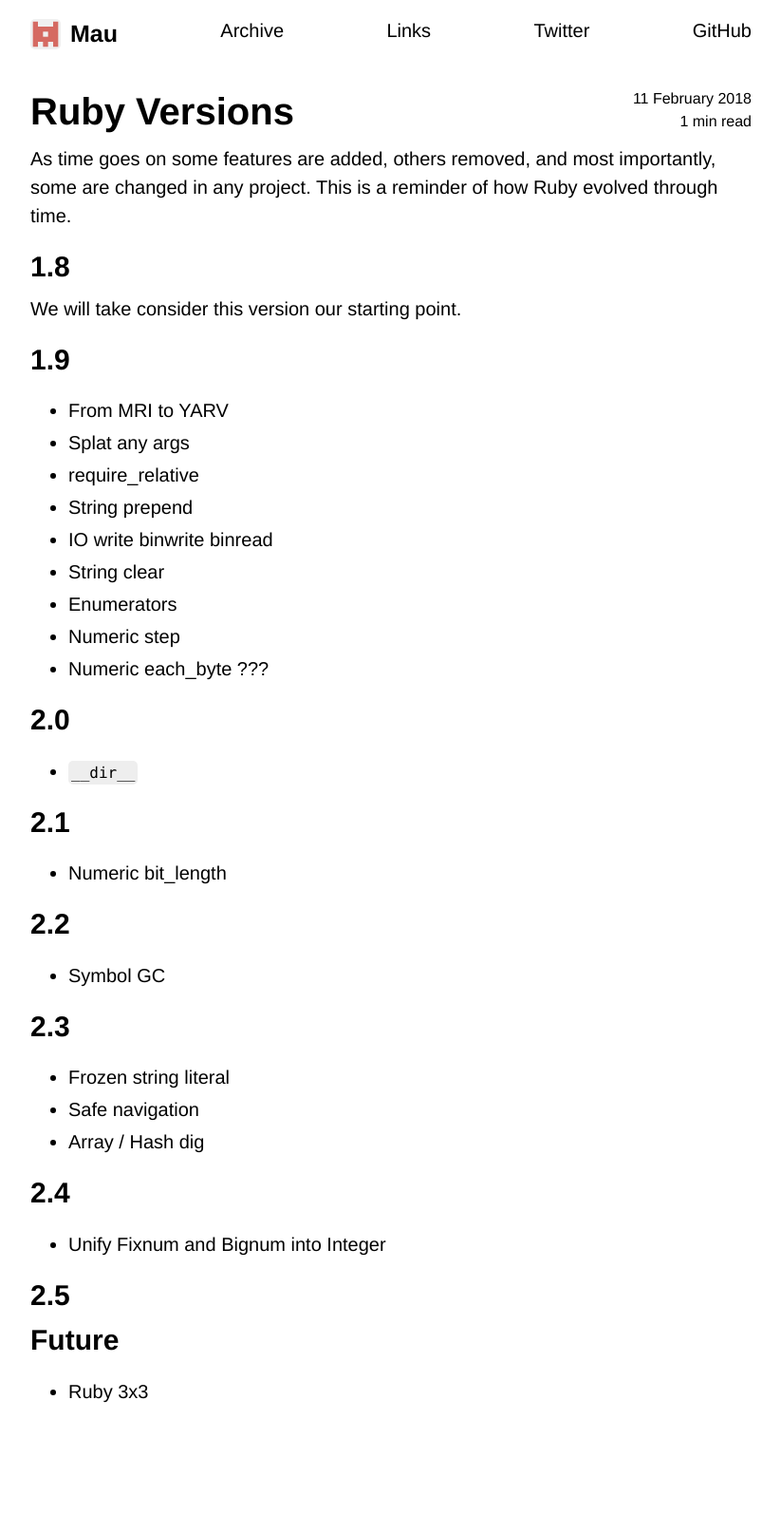
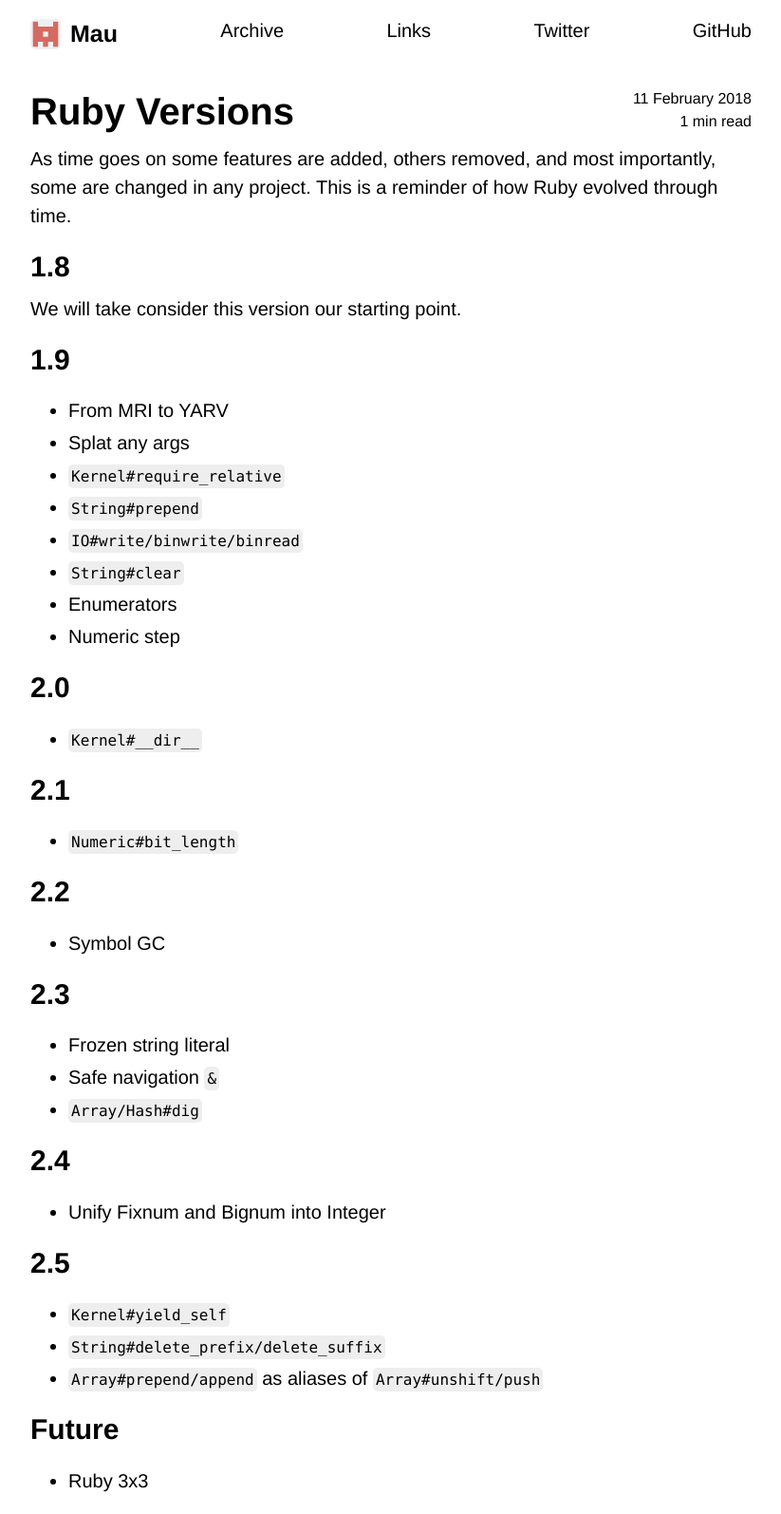
Before and after one commit to Maumagnaguagno/maumagnaguagno.github.io, a Jekyll site: the page built from ruby-versions.md, in a window 1280 px wide. Shown: the whole page at 95% size, without its empty margins (228-1051 px from the left). Built offline with Jekyll 4.4.1, drawn with Linux system fonts in a browser that asks for light colours; our own code applies the rules of GitHub Pages for plain Markdown files; before the commit the page ends 1500 px from its top, so only the background shows below that.

Commit message:
Add more bullets to Ruby Versions

```diff
--- a/ruby-versions.md
+++ b/ruby-versions.md
@@ -16,32 +16,34 @@ We will take consider this version our starting point.
 ## 1.9
 - From MRI to YARV
 - Splat any args
-- require_relative
-- String prepend
-- IO write binwrite binread
-- String clear
+- ``Kernel#require_relative``
+- ``String#prepend``
+- ``IO#write/binwrite/binread``
+- ``String#clear``
 - Enumerators
 - Numeric step
-- Numeric each_byte ???
 
 ## 2.0
-- ``__dir__``
+- ``Kernel#__dir__``
 
 ## 2.1
-- Numeric bit_length
+- ``Numeric#bit_length``
 
 ## 2.2
 - Symbol GC
 
 ## 2.3
 - Frozen string literal
-- Safe navigation
-- Array / Hash dig
+- Safe navigation ``&``
+- ``Array/Hash#dig``
 
 ## 2.4
 - Unify Fixnum and Bignum into Integer
 
 ## 2.5
+- ``Kernel#yield_self``
+- ``String#delete_prefix/delete_suffix``
+- ``Array#prepend/append`` as aliases of ``Array#unshift/push``
 
 ## Future
 - Ruby 3x3
```
